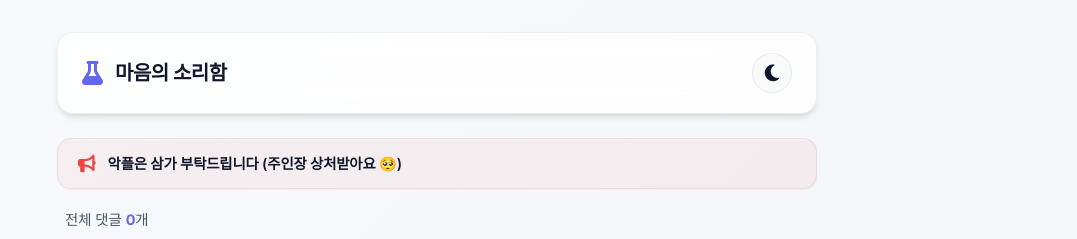
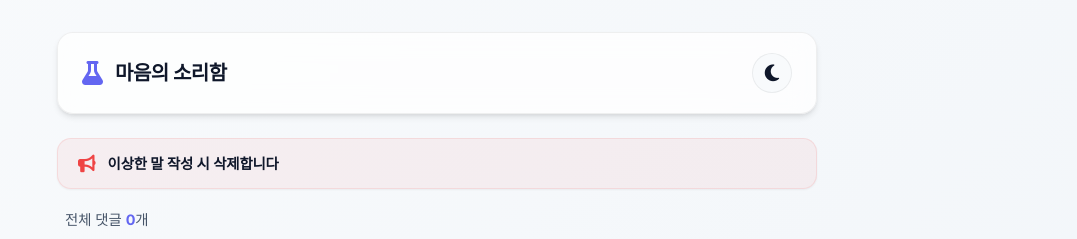
Before and after one commit to taeeun1112/-, a website built with Vite: page index.html in a window 1280 px wide. Shown: the top 239 px of the page, without its empty margins (203-1280 px from the left). Built offline with nearby package versions, Linux system fonts and the light colour scheme; some packages are replaced by stand-ins of ours; no server answers; the database is empty.

Commit message:
feat: update notice text in index.html

```diff
--- a/index.html
+++ b/index.html
@@ -42,7 +42,7 @@
       <!-- Notice Banner -->
       <section class="app-notice">
         <i class="fa-solid fa-bullhorn notice-icon"></i>
-        <span class="notice-text">악플은 삼가 부탁드립니다 (주인장 상처받아요 🥺)</span>
+        <span class="notice-text">이상한 말 작성 시 삭제합니다</span>
       </section>
 
       <!-- Comment Stats -->
```
